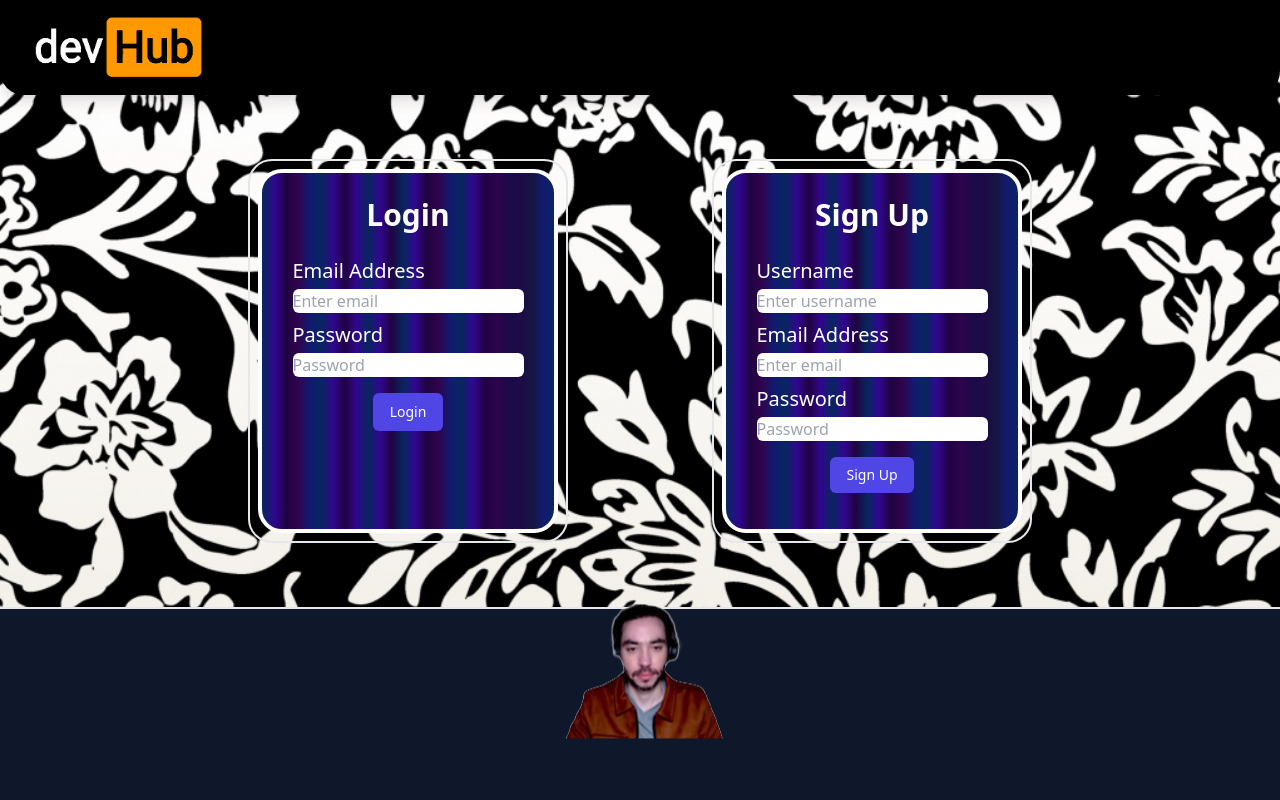
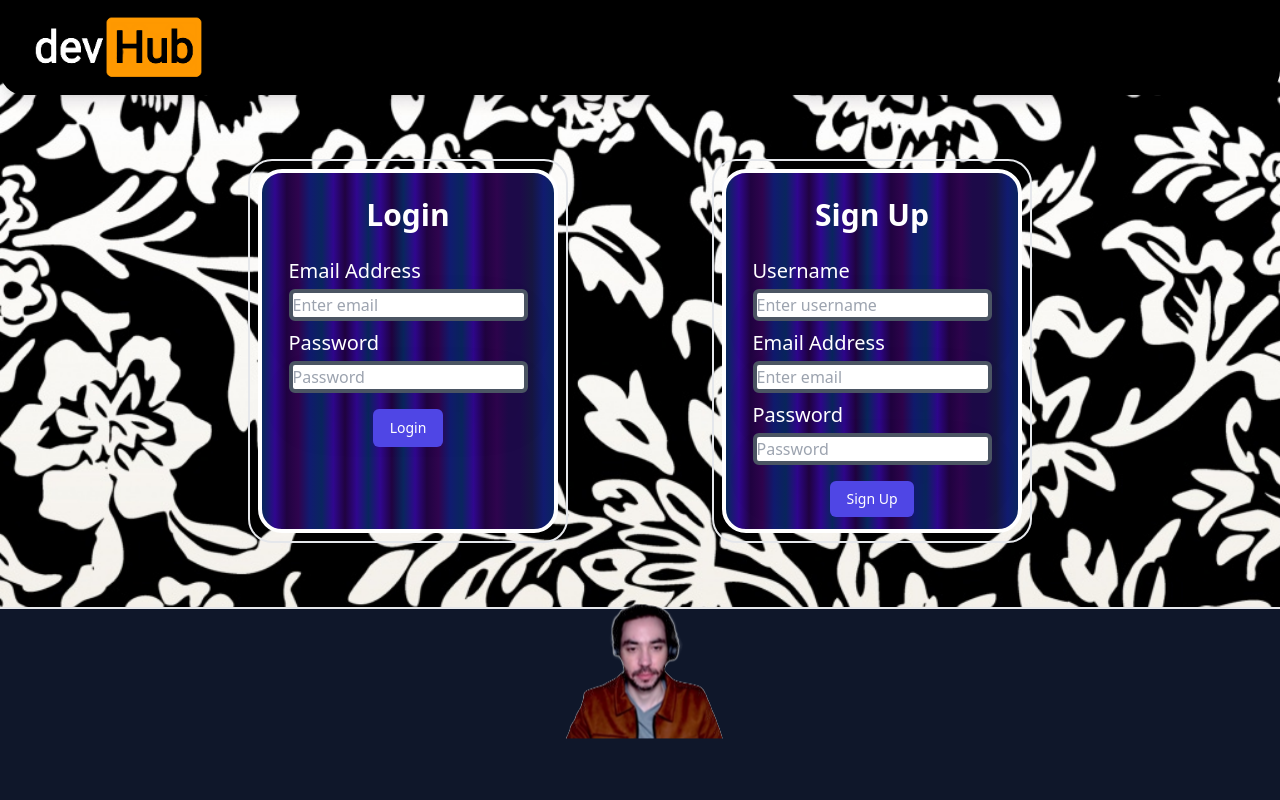
Before and after one commit to Tyler-KD/MyTypeOfDev, a React (Vite) app in the folder client/: page / in a window 1280 px wide. Shown: the top 800 px of the page. Built offline with nearby package versions, Linux system fonts and the light colour scheme.

Commit message:
Dancing on these pages with styles

```diff
--- a/client/src/components/Footer.jsx
+++ b/client/src/components/Footer.jsx
@@ -10,7 +10,7 @@ import Tyler1 from '../assets/PEOPLE/Tyler1.png';
 const Footer = () => {
 
     return (
-        <footer className="flex-col text-2xl text-center 2xl:fixed bottom-0 left-0 right-0">
+        <footer className="flex-col text-2xl text-center 2xl:sticky bottom-0 left-0 right-0">
 
             <div className='flex flex-col 2xl:flex-row items-center bg-slate-900 border-t-2 mt-16'>
 
--- a/client/src/components/LoginForm.jsx
+++ b/client/src/components/LoginForm.jsx
@@ -56,13 +56,13 @@ const LoginForm = (props) => {
                             <div className="mb-2">
                                 <label className="block text-xl">Email Address</label>
                                 <input type="email" name="email" placeholder="Enter email" value={formState.email} onChange={handleChange}
-                                className="mt-1 block w-full rounded-md text-black border-gray-300 shadow-sm" />
+                                className="mt-1 block w-full rounded-md text-black border-4 border-gray-600 shadow-2xl" />
                             </div>
 
                         <div className="mb-2">
                             <label className="block text-xl">Password</label>
                             <input type="password" name="password" placeholder="Password" value={formState.password} onChange={handleChange}
-                            className="mt-1 block w-full rounded-md text-black border-r-gray-300 shadow-sm" />
+                            className="mt-1 block w-full rounded-md text-black border-4 border-gray-600 shadow-2xl" />
                         </div>
 
                         <button type="submit" className="mt-2 px-4 py-2 border border-transparent text-sm font-medium rounded-md text-white bg-indigo-600
--- a/client/src/components/SignupForm.jsx
+++ b/client/src/components/SignupForm.jsx
@@ -52,19 +52,19 @@ const SignupForm = () => {
                     <div className="mb-2">
                         <label className="block text-xl">Username</label>
                         <input type="text" name="username" placeholder="Enter username" value={formState.username} onChange={handleChange}
-                            className="mt-1 block w-full rounded-md text-black border-gray-300 shadow-sm" />
+                            className="mt-1 block w-full rounded-md text-black border-4 border-gray-600 shadow-2xl" />
                     </div>
 
                     <div className="mb-2">
                         <label className="block text-xl">Email Address</label>
                         <input type="email" name="email" placeholder="Enter email" value={formState.email} onChange={handleChange}
-                            className="mt-1 block w-full rounded-md text-black border-gray-300 shadow-sm" />
+                            className="mt-1 block w-full rounded-md text-black border-4 border-gray-600 shadow-2xl" />
                     </div>
 
                     <div className="mb-2">
                         <label className="block text-xl">Password</label>
                         <input type="password" name="password" placeholder="Password" value={formState.password} onChange={handleChange}
-                            className="mt-1 block w-full rounded-md text-black border-gray-300 shadow-sm" />
+                            className="mt-1 block w-full rounded-md text-black border-4 border-gray-600 shadow-2xl" />
                     </div>
                     <button type="submit" className="mt-2 px-4 py-2 border-transparent text-sm font-medium rounded-md text-white bg-indigo-600
                     hover:bg-indigo-700 focus:outline-none focus:ring-2 focus:ring-offset-2 focus:ring-indigo-500 hover:scale-125 ease-in-out">
--- a/client/src/pages/HomePage.jsx
+++ b/client/src/pages/HomePage.jsx
@@ -64,32 +64,70 @@ const HomePage = () => {
     if (error) return <p>Error : </p>;
 
     return(
-        <div className='p-4 bg-blue-500'>
+        <div className='p-4'>
+            <div className='flex flex-col items-center p-4 bg-slate-800 bg-opacity-50 rounded-full'>
+                <h1 className='text-6xl bg-orange-500 bg-opacity-80 w-1/3 text-center font-serif rounded-t-xl animate-dropin1 '>The dHub Feed</h1>
+
+                <div className='flex flex-row w-full h-full ml-28 justify-center'>
+
                     <textarea
                     value={postText}
                     onChange={(e) => setPostText(e.target.value)}
                     placeholder="Write your post here..."
-            className="w-full p-2 border border-gray-300 rounded-md"
-            />
+                    className="w-1/2 p-2 mx-5 border-4 border-black shadow-2xl"/>
 
-            <button onClick={handleAddPost} className='transition ease-in-out delay-150 mt-2 px-4 py-2 bg-blue-800 text-white rounded-md hover:-translate-y-1 hover:scale-100 hover:bg-indigo-500 duration-300'>
+                    <div className='flex flex-col w-1/12'>
+                        <button onClick={handleAddPost} className='transition ease-in-out delay-150 px-4 py-2 mt-4 bg-indigo-600 text-xl text-white rounded-md hover:scale-125 hover:bg-indigo-500 duration-300'>
                         Add Post
                         </button>
+                    </div>
+
+                </div>
+
+
+
+            </div>
+
+
+
+
+
 
             {data.posts.slice().reverse().map((post) => {
                 return (
                     <Link key={post._id} to={`/post/${post._id}`}>
-                    <div key={post._id} className='mt-4 p-4 border border-gray-300 rounded-md'>
-                        <div className='flex p-3'>{post.image && <img className="rounded-l-lg w-16 md:w-22 lg:w-30" src={post.image} alt="Post" />} {/* Display the image if it exists */}
+                        <div key={post._id} className='flex flex-col items-center'>
+                            <div className='flex flex-col w-1/2 mt-12 p-2 border-2 border-gray-900 rounded-md'>
+                                <div className='flex flex-col items-center border-2 border-gray-900 rounded-md bg-orange-500 bg-opacity-80'>
+                                        <div className='flex p-3'>{post.image && <img className="rounded-l-lg w-16 md:w-22 lg:w-30" src={post.image} alt="Post" />}
+                                                {/* Display the image if it exists */}
+                                                {/* Map through comments if they exist */}
                                                 <div className='flex-initial w-20 pl-2 mt-2 text-white font-bold'><p>{post.postAuthor} posted:</p></div>
+
                                         </div>
-                        <div className='flex'><h2 className='text-xl font-bold '>{post.postText}</h2></div>
 
+                                        <div className='flex'>
+                                            <h2 className='text-xl font-bold '>{post.postText}</h2>
+                                        </div>
+
+                                        <div>
                                             <p className='mt-2 text-white'>Posted on: {post.createdAt}</p>
+
+                                            {post.comments && post.comments.map((comment) => (
+                                                <div key={comment._id} className='mt-2 p-2 border border-gray-200 rounded-md'>
+                                                    <p>{comment.commentText}</p>
+                                                    <p className='mt-1 text-sm text-white'>Comment by: {comment.commentAuthor}</p>
+                                                </div>
+                                            ))}
+                                        </div>
+
+                                </div>
+                            </div>
                         </div>
                     </Link>
                 );
             })}
+
         </div>
     );
 };
```
Lines whose indentation alone changed are shown as unchanged.
